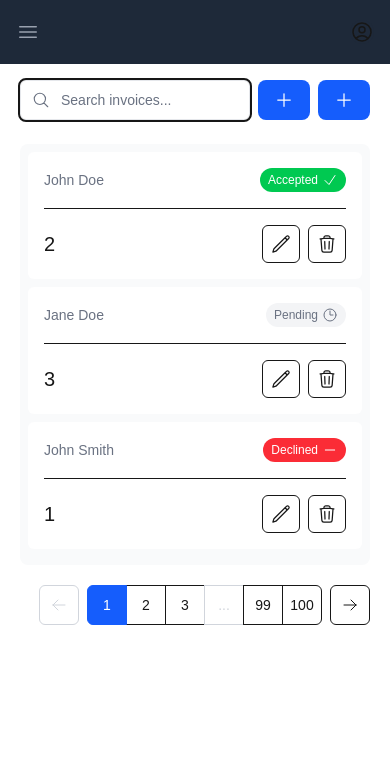
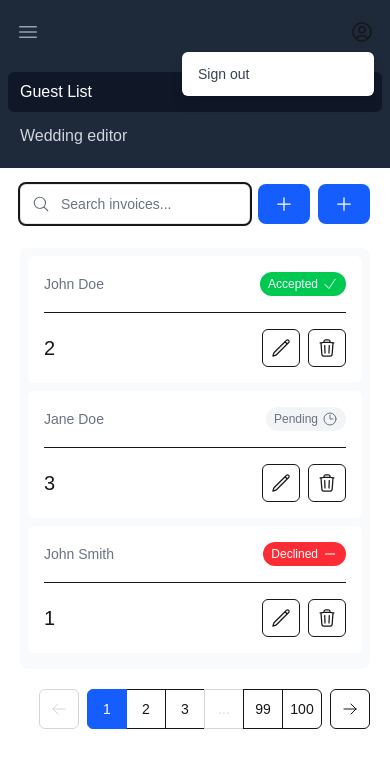
Before and after one commit to thanhnc1308/thanhnc.dev, a Next.js app: page /admin/guest-list in a window 390 px wide. Shown: the top 768 px of the page. Built offline with nearby package versions, Linux system fonts and the light colour scheme.

Commit message:
Remove unused deps

```diff
--- a/package.json
+++ b/package.json
@@ -13,9 +13,6 @@
     "pretty": "prettier --write \"./**/*.{js,jsx,mjs,cjs,ts,tsx,json}\""
   },
   "dependencies": {
-    "@emotion/react": "^11.14.0",
-    "@emotion/styled": "^11.14.0",
-    "@headlessui/react": "^2.2.0",
     "@heroicons/react": "^2.2.0",
     "clsx": "^2.1.1",
     "next": "^15.1.4",
@@ -26,7 +23,6 @@
     "zod": "^3.24.2"
   },
   "devDependencies": {
-    "@cloudflare/next-on-pages": "^1.13.7",
     "@eslint/eslintrc": "^3",
     "@tailwindcss/postcss": "^4.0.8",
     "@types/node": "^20",
--- a/src/app/admin/layout.tsx
+++ b/src/app/admin/layout.tsx
@@ -1,18 +1,10 @@
-import {
-  Disclosure,
-  DisclosureButton,
-  DisclosurePanel,
-  Menu,
-  MenuButton,
-  MenuItem,
-  MenuItems,
-} from '@headlessui/react';
 import {
   Bars3Icon,
   XMarkIcon,
   UserCircleIcon,
 } from '@heroicons/react/24/outline';
 import clsx from 'clsx';
+import Link from 'next/link';
 
 const navigation = [
   { name: 'Guest List', href: '#', current: true },
@@ -26,12 +18,12 @@ export default function AdminLayout({
 }) {
   return (
     <>
-      <Disclosure as='nav' className='bg-gray-800'>
+      <nav className='bg-gray-800'>
         <div className='mx-auto max-w-7xl px-2 sm:px-6 lg:px-8'>
           <div className='relative flex h-16 items-center justify-between'>
             <div className='absolute inset-y-0 left-0 flex items-center sm:hidden'>
               {/* Mobile menu button*/}
-              <DisclosureButton className='group relative inline-flex items-center justify-center rounded-md p-2 text-gray-400 hover:bg-gray-700 hover:text-white focus:ring-2 focus:ring-white focus:outline-hidden focus:ring-inset'>
+              <button className='group relative inline-flex items-center justify-center rounded-md p-2 text-gray-400 hover:bg-gray-700 hover:text-white focus:ring-2 focus:ring-white focus:outline-hidden focus:ring-inset'>
                 <span className='absolute -inset-0.5' />
                 <span className='sr-only'>Open main menu</span>
                 <Bars3Icon
@@ -42,7 +34,7 @@ export default function AdminLayout({
                   aria-hidden='true'
                   className='hidden size-6 group-data-open:block'
                 />
-              </DisclosureButton>
+              </button>
             </div>
             <div className='flex flex-1 items-center justify-center sm:items-stretch sm:justify-start'>
               <div className='hidden sm:ml-6 sm:block'>
@@ -67,38 +59,34 @@ export default function AdminLayout({
             </div>
             <div className='absolute inset-y-0 right-0 flex items-center pr-2 sm:static sm:inset-auto sm:ml-6 sm:pr-0'>
               {/* Profile dropdown */}
-              <Menu as='div' className='relative ml-3'>
+              <div className='relative ml-3'>
                 <div>
-                  <MenuButton className='relative flex rounded-full bg-gray-800 text-sm focus:ring-2 focus:ring-white focus:ring-offset-2 focus:ring-offset-gray-800 focus:outline-hidden cursor-pointer'>
+                  <button className='relative flex rounded-full bg-gray-800 text-sm focus:ring-2 focus:ring-white focus:ring-offset-2 focus:ring-offset-gray-800 focus:outline-hidden cursor-pointer'>
                     <span className='absolute -inset-1.5' />
                     <span className='sr-only'>Open user menu</span>
                     <UserCircleIcon aria-hidden='true' className='size-6' />
-                  </MenuButton>
+                  </button>
                 </div>
-                <MenuItems
-                  transition
-                  className='absolute right-0 z-10 mt-2 w-48 origin-top-right rounded-md bg-white py-1 ring-1 shadow-lg ring-black/5 transition focus:outline-hidden data-closed:scale-95 data-closed:transform data-closed:opacity-0 data-enter:duration-100 data-enter:ease-out data-leave:duration-75 data-leave:ease-in'
-                >
-                  <MenuItem>
+                <div className='absolute right-0 z-10 mt-2 w-48 origin-top-right rounded-md bg-white py-1 ring-1 shadow-lg ring-black/5 transition focus:outline-hidden data-closed:scale-95 data-closed:transform data-closed:opacity-0 data-enter:duration-100 data-enter:ease-out data-leave:duration-75 data-leave:ease-in'>
+                  <div>
                     <a
                       href='#'
                       className='block px-4 py-2 text-sm text-gray-700 data-focus:bg-gray-100 data-focus:outline-hidden'
                     >
                       Sign out
                     </a>
-                  </MenuItem>
-                </MenuItems>
-              </Menu>
+                  </div>
+                </div>
+              </div>
             </div>
           </div>
         </div>
 
-        <DisclosurePanel className='sm:hidden'>
+        <div className='sm:hidden'>
           <div className='space-y-1 px-2 pt-2 pb-3'>
             {navigation.map((item) => (
-              <DisclosureButton
+              <Link
                 key={item.name}
-                as='a'
                 href={item.href}
                 aria-current={item.current ? 'page' : undefined}
                 className={clsx(
@@ -109,12 +97,12 @@ export default function AdminLayout({
                 )}
               >
                 {item.name}
-              </DisclosureButton>
+              </Link>
             ))}
           </div>
-        </DisclosurePanel>
-      </Disclosure>
-      <Disclosure as='div'>{children}</Disclosure>
+        </div>
+      </nav>
+      <div>{children}</div>
     </>
   );
 }
--- a/src/components/login/LoginForm.tsx
+++ b/src/components/login/LoginForm.tsx
@@ -1,6 +1,5 @@
 import { AtSymbolIcon, KeyIcon } from '@heroicons/react/24/outline';
 import { ArrowRightIcon } from '@heroicons/react/20/solid';
-import { Button } from '@headlessui/react';
 
 export default function LoginForm() {
   return (
@@ -48,9 +47,9 @@ export default function LoginForm() {
             </div>
           </div>
         </div>
-        <Button className='mt-4 w-full'>
+        <button className='mt-4 w-full'>
           Log in <ArrowRightIcon className='ml-auto h-5 w-5 text-gray-50' />
-        </Button>
+        </button>
         <div className='flex h-8 items-end space-x-1'>
           {/* Add form errors here */}
         </div>
```
Also changed, not shown: 1 other file (tests, documents, lock files or other folders).
